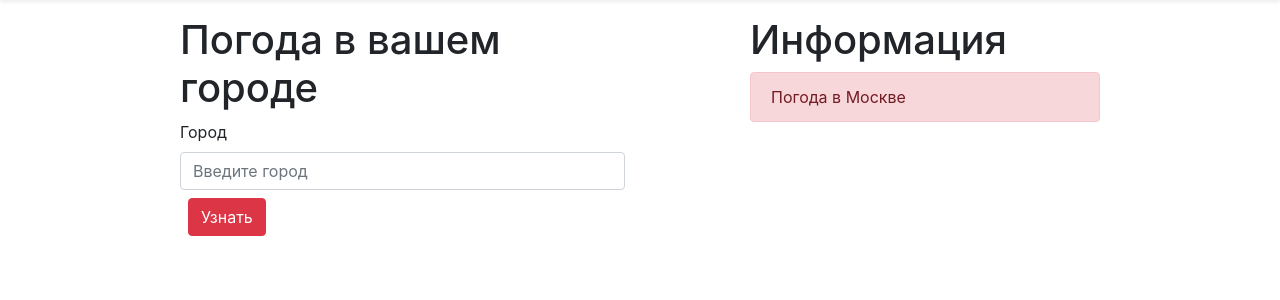
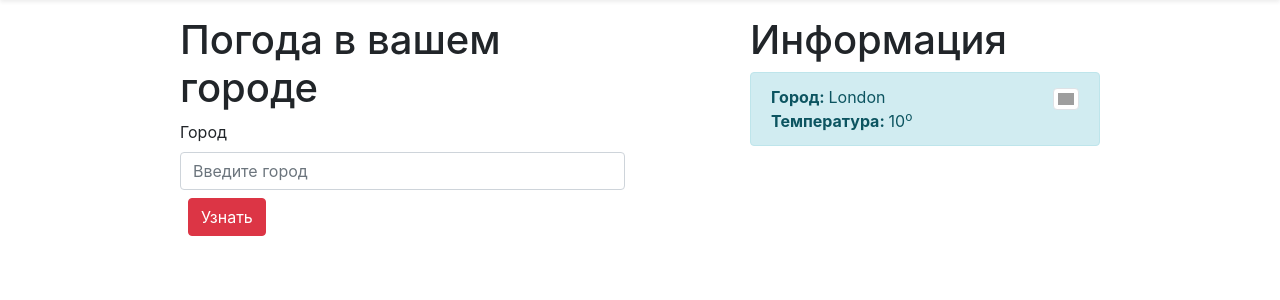
Before and after one commit to Speccy-Rom/WeatherApp, a Django app: page / in a window 1280 px wide. Shown: the part 71-371 px from the top of the page. Run offline with Django 3.2, Linux system fonts and the light colour scheme; a database or web service that is not in the repository returns one stand-in record (values such as "Sample title"); data that the repository does not hold is empty; some libraries are stand-ins or nearby versions; grey boxes are pictures that could not be loaded.

Commit message:
views вывод одного города с temp.

```diff
--- a/weather/templates/weather/index.html
+++ b/weather/templates/weather/index.html
@@ -26,8 +26,17 @@
             </div>
             <div class="col-4 offset-1">
                 <h1>Информация</h1>
-                <div class="alert alert-danger">
-                Погода в Москве
+                <div class="alert alert-info">
+                    <div class="row">
+                        <div class="col-9">
+                            <b>Город: </b>{{info.city}}<br>
+                            <b>Температура: </b>{{info.temp}}<sup>o</sup><br>
+                        </div>
+                        <div class="col-2 offset-1">
+                            <img src="http://openweathermap.org/img/w/{{info.icon}}.png" alt="Иконка" class="img-thumbnail">
+                        </div>
+                    </div>
+                </div>
             </div>
         </div>
     </div>
--- a/weather/views.py
+++ b/weather/views.py
@@ -3,9 +3,17 @@ from django.shortcuts import render
 
 
 def index(request):
+    appid = "3c77424120dc53262fe18cba74eb9d70"
+    url = 'http://api.openweathermap.org/data/2.5/weather?q={}&units=metric&appid=' + appid
+    city = 'London'
+    res = requests.get(url.format(city)).json()
 
-    appid = "3c77424120dc53262fe18cba74eb9d70"
-    url = 'http://api.openweathermap.org/data/2.5/weather?q={}&appid=' + appid
-    city = 'London'
-    res = requests.get(url.format(city))
-    return render(request, 'weather/index.html')
+    city_info = {
+        'city': city,
+        'temp': res['main']['temp'],
+        'icon': res['weather'][0]['icon']
+    }
+
+    context = {'info': city_info}
+
+    return render(request, 'weather/index.html', context)
```
